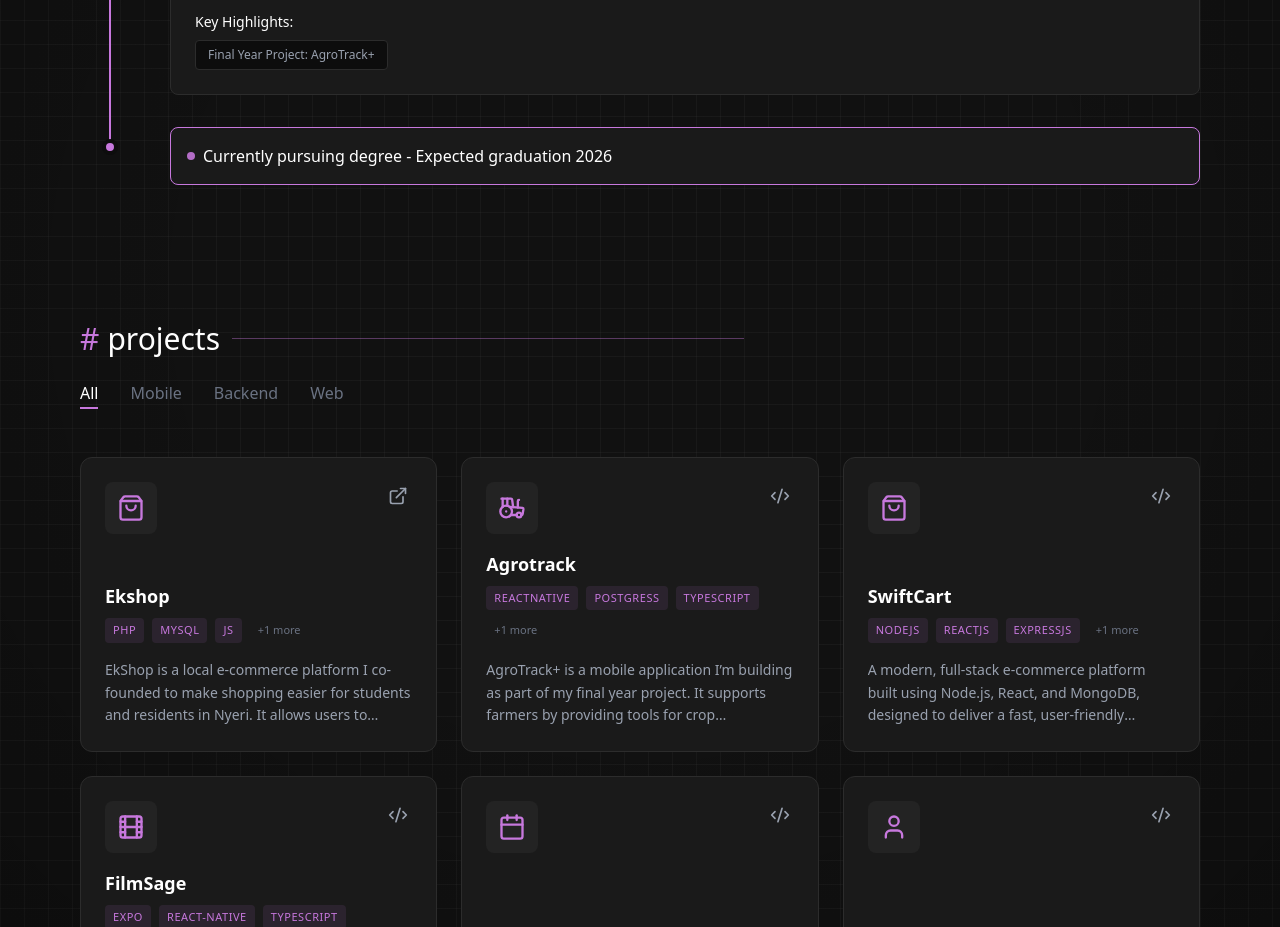
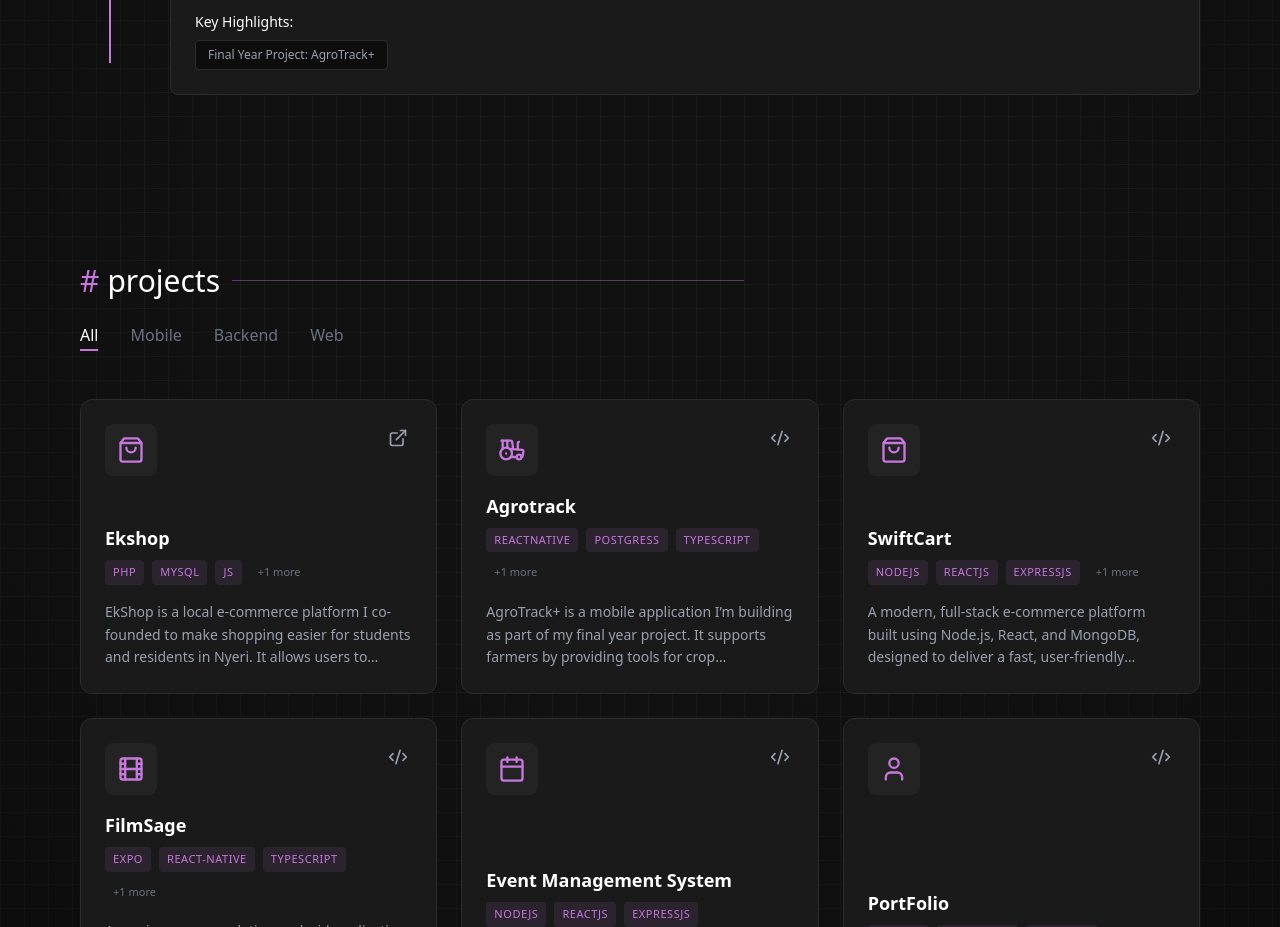
Before and after one commit to rodgers-munene/portfolio-final, a React (Vite) app: page / in a window 1280 px wide. Shown: the part 1660-2587 px from the top of the page. Built offline with nearby package versions, Linux system fonts and the light colour scheme.

Commit message:
update the education section

```diff
--- a/src/components/home-components/EducationSection.jsx
+++ b/src/components/home-components/EducationSection.jsx
@@ -130,7 +130,7 @@ const EducationSection = () => {
           variants={fadeUpVariant}
           className="relative mt-8"
         >
-          <div className="hidden md:flex absolute left-0 top-3 w-[60px] items-center justify-center">
+          {/* <div className="hidden md:flex absolute left-0 top-3 w-[60px] items-center justify-center">
             <div className="w-4 h-4 rounded-full bg-[#C778DD] animate-pulse border-4 border-[#0D0D0D] z-10"></div>
           </div>
 
@@ -139,7 +139,7 @@ const EducationSection = () => {
               <span className="w-2 h-2 rounded-full bg-[#C778DD] animate-pulse"></span>
               Currently pursuing degree - Expected graduation 2026
             </p>
-          </div>
+          </div> */}
         </motion.div>
       </div>
     </section>
```
